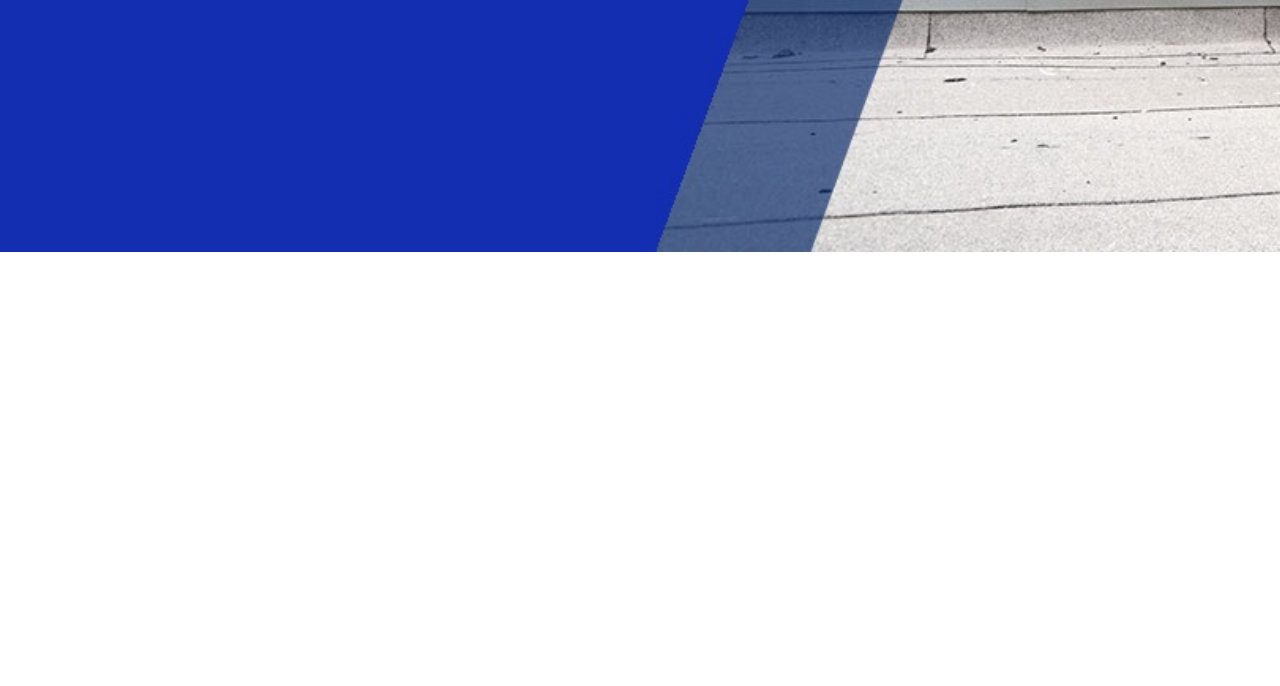
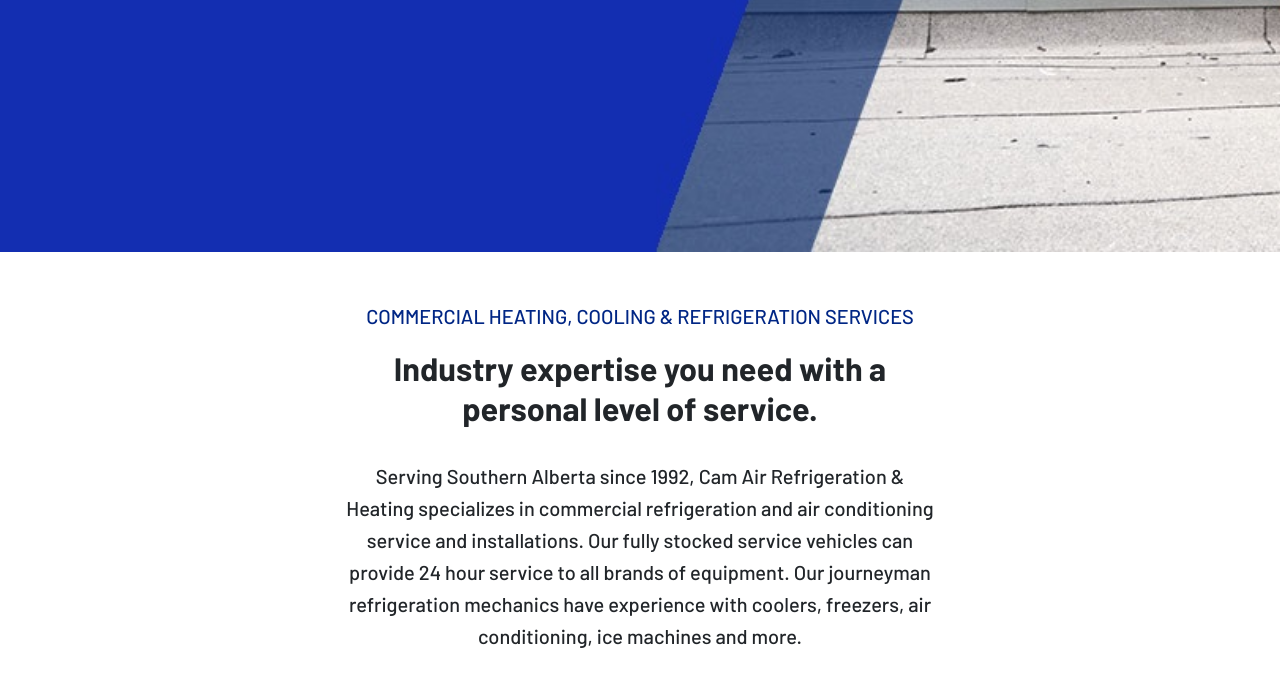
Before and after one commit to Jbridges1119/cam-air, a React (Create React App) app: page / in a window 1280 px wide. Shown: the part 872-1558 px from the top of the page. Built offline with nearby package versions, Linux system fonts and the light colour scheme.

Commit message:
Add intro statement

```diff
--- a/src/Pages/01_LandingPage/LandingPage.tsx
+++ b/src/Pages/01_LandingPage/LandingPage.tsx
@@ -1,12 +1,16 @@
 import { Box,  } from "@mui/material";
 import Header from './components/Header'
 import ReviewCarousel from './components/Reviews'
+import Introduction from './components/Introduction'
+import ServiceBanner from './components/ServiceBanner'
 const LandingPage = () => {
   return (
     <>
       <Header/>
+    <Introduction/>
 
       <Box sx={{ height: "1000px" }} />
+      <ServiceBanner/>
       <ReviewCarousel/>
     </>
   );
--- /dev/null
+++ b/src/Pages/01_LandingPage/components/Introduction.tsx
@@ -0,0 +1,22 @@
+import { Box, Typography } from '@mui/material'
+import React from 'react'
+
+const Introduction = () => {
+  const flexCenterSX = {
+    display:'flex',
+    justifyContent:'center',
+    alignContent:'center',
+    alignItems:'center'
+  }
+  return (
+    <Box sx={{...flexCenterSX, m:6}}>
+      <Box sx={{ width:'600px'}}>
+      <Typography variant='h6' textAlign={'center'} color={"#002685"}>COMMERCIAL HEATING, COOLING & REFRIGERATION SERVICES</Typography>
+      <Typography variant='h4' textAlign={'center'}  fontWeight={'bold'} py={2}>Industry expertise you need with a personal level of service.</Typography>
+      <Typography variant='h6' textAlign={'center'} pt={2}> Serving Southern Alberta since 1992, Cam Air Refrigeration & Heating specializes in commercial refrigeration and air conditioning service and installations. Our fully stocked service vehicles can provide 24 hour service to all brands of equipment. Our journeyman refrigeration mechanics have experience with coolers, freezers, air conditioning, ice machines and more.</Typography>
+
+    </Box></Box>
+  )
+}
+
+export default Introduction
```
